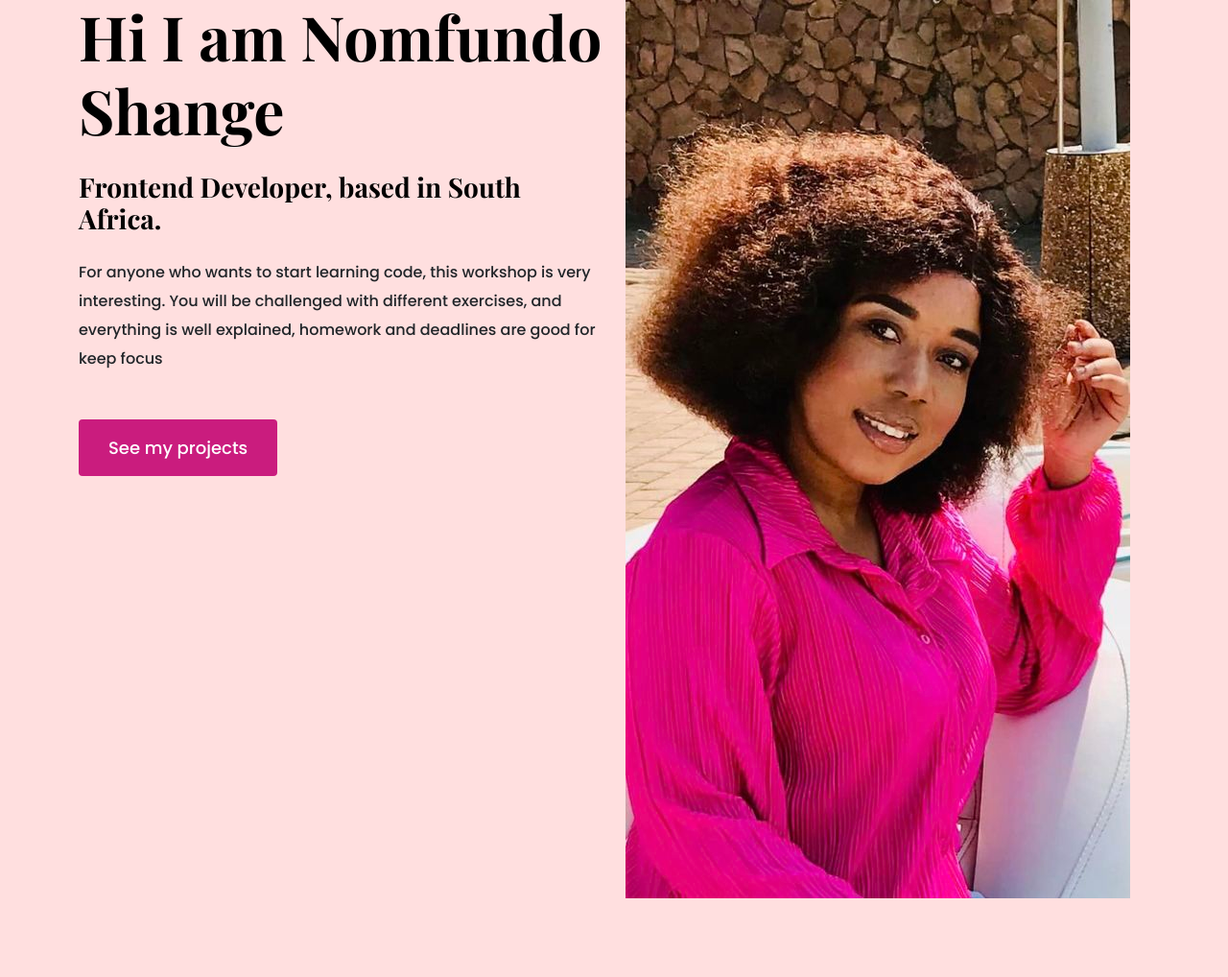
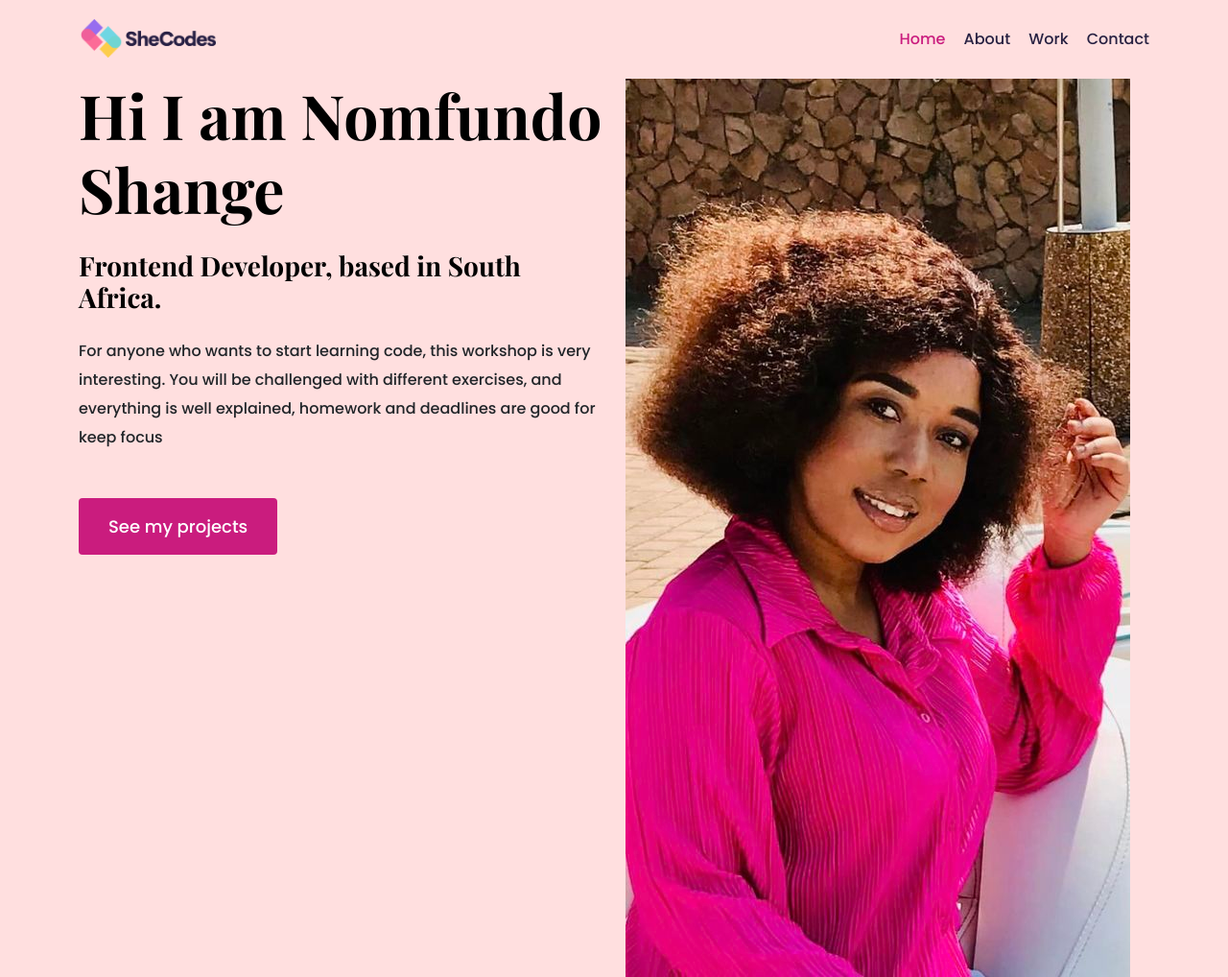
Before and after one commit to NomfundoShange01/modest, a website: page about.html in a window 1280 px wide. Shown: the whole page at 96% size. Before the commit the page ends 936 px from the top, so only its background shows below. Drawn offline with nearby package versions, Linux system fonts and the light colour scheme.

Commit message:
Update about.html

```diff
--- a/about.html
+++ b/about.html
@@ -39,6 +39,36 @@
     ></script>
   </head>
   <body>
+  <div class="container">
+      <nav class="d-flex justify-content-between">
+        <a href="/">
+          <img
+            src="images/logo (1).png"
+            class="logo d-none d-md-block"
+            alt=""
+          />
+          <img
+            src="images/logo (1).png"
+            class="logo d-block d-md-none"
+            alt=""
+          />
+        </a>
+        <ul>
+          <li class="active">
+            <a href="index.html"> Home</a>
+          </li>
+          <li>
+            <a href='about.html'> About</a>
+          </li>
+          <li>
+            <a href='work.html'> Work</a>
+          </li>
+          <li>
+            <a href='contact.html'> Contact</a>
+          </li>
+        </ul>
+      </nav>
+    </div>
     <div class="about-section container">
       <div class="row">
         <div class="col-lg-6">
@@ -51,7 +81,7 @@
               everything is well explained, homework and deadlines are good for
               keep focus
             </p>
-            <a href="" class="btn btn-branding">See my projects</a>
+            <a href="work.html" class="btn btn-branding">See my projects</a>
           </div>
         </div>
         <div class="col-lg-6">
```
